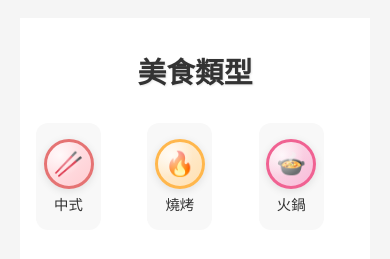
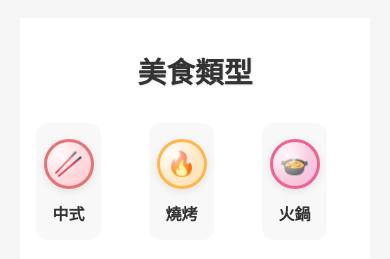
Before and after one commit to pony40701/FoodMAP, a plain HTML site: page index.html in a window 390 px wide. Shown: the part 542-801 px from the top of the page. Drawn offline with Linux system fonts and the light colour scheme; some packages are replaced by stand-ins of ours.

Commit message:
修改首頁分類圖示字型和排列

```diff
--- a/css/food-types.css
+++ b/css/food-types.css
@@ -11,12 +11,14 @@
 }
 
 .food-types {
-    display: grid;
-    grid-template-columns: repeat(auto-fit, minmax(120px, 1fr));
-    gap: 1.5rem;
+    display: flex;
+    justify-content: center;
+    gap: 3rem;
     max-width: 1200px;
     margin: 0 auto;
     padding: 0 1rem;
+    flex-wrap: nowrap;
+    overflow-x: auto;
 }
 
 .food-type-item {
@@ -50,15 +52,16 @@
 }
 
 .food-type-item span {
-    font-size: 1rem;
+    font-size: 1.2rem;
     color: #333;
-    font-weight: 500;
+    font-weight: 600;
+    text-align: center;
+    margin-top: 0.5rem;
 }
 
 @media (max-width: 768px) {
     .food-types {
-        grid-template-columns: repeat(4, 1fr);
-        gap: 1rem;
+        justify-content: flex-start;
     }
 
     .emoji-circle {
@@ -68,12 +71,16 @@
     }
 
     .food-type-item span {
-        font-size: 0.9rem;
+        font-size: 1.1rem;
     }
 }
 
 @media (max-width: 480px) {
     .food-types {
-        grid-template-columns: repeat(3, 1fr);
+        justify-content: flex-start;
+    }
+
+    .food-type-item span {
+        font-size: 1rem;
     }
 }
```
